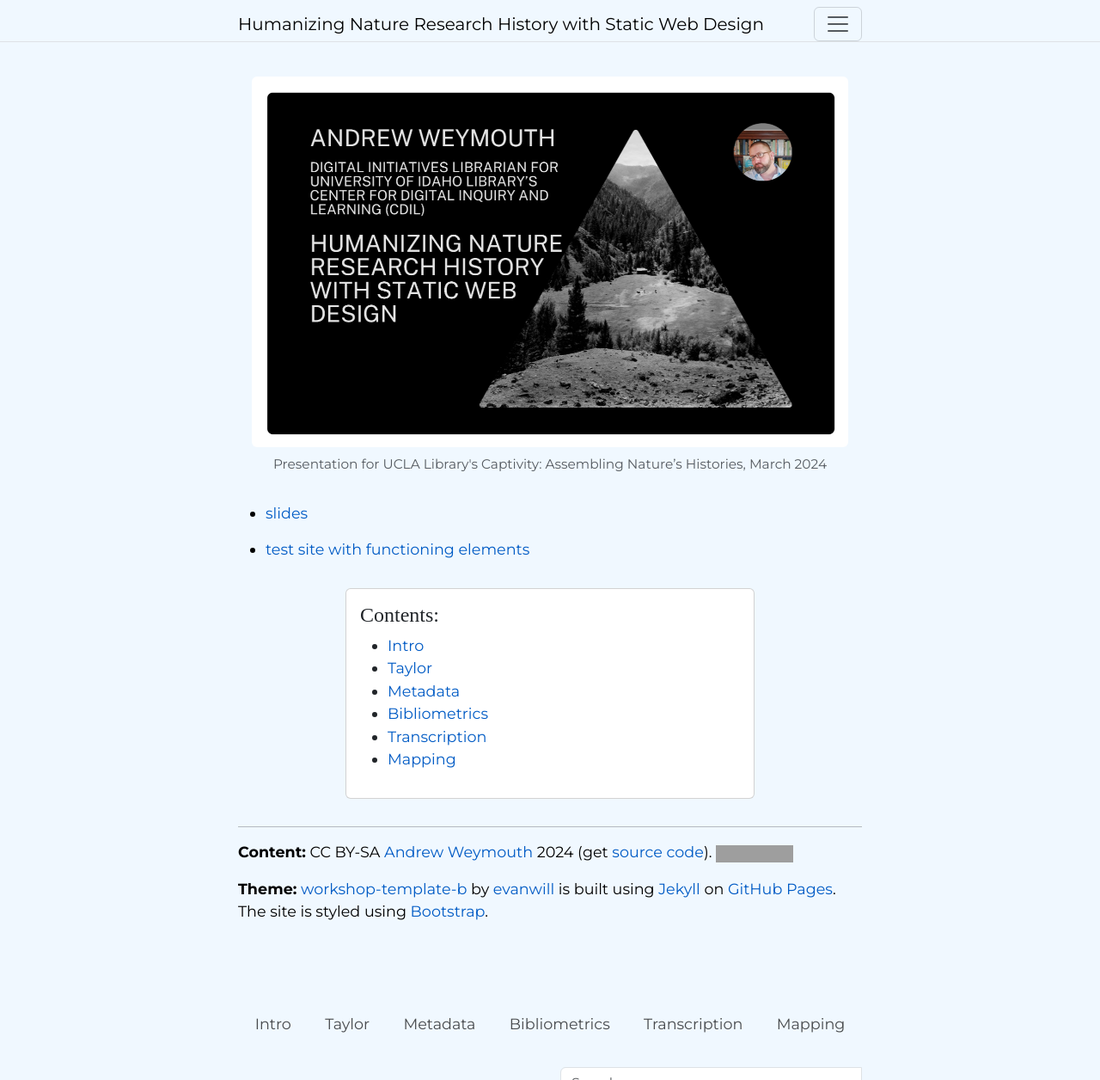
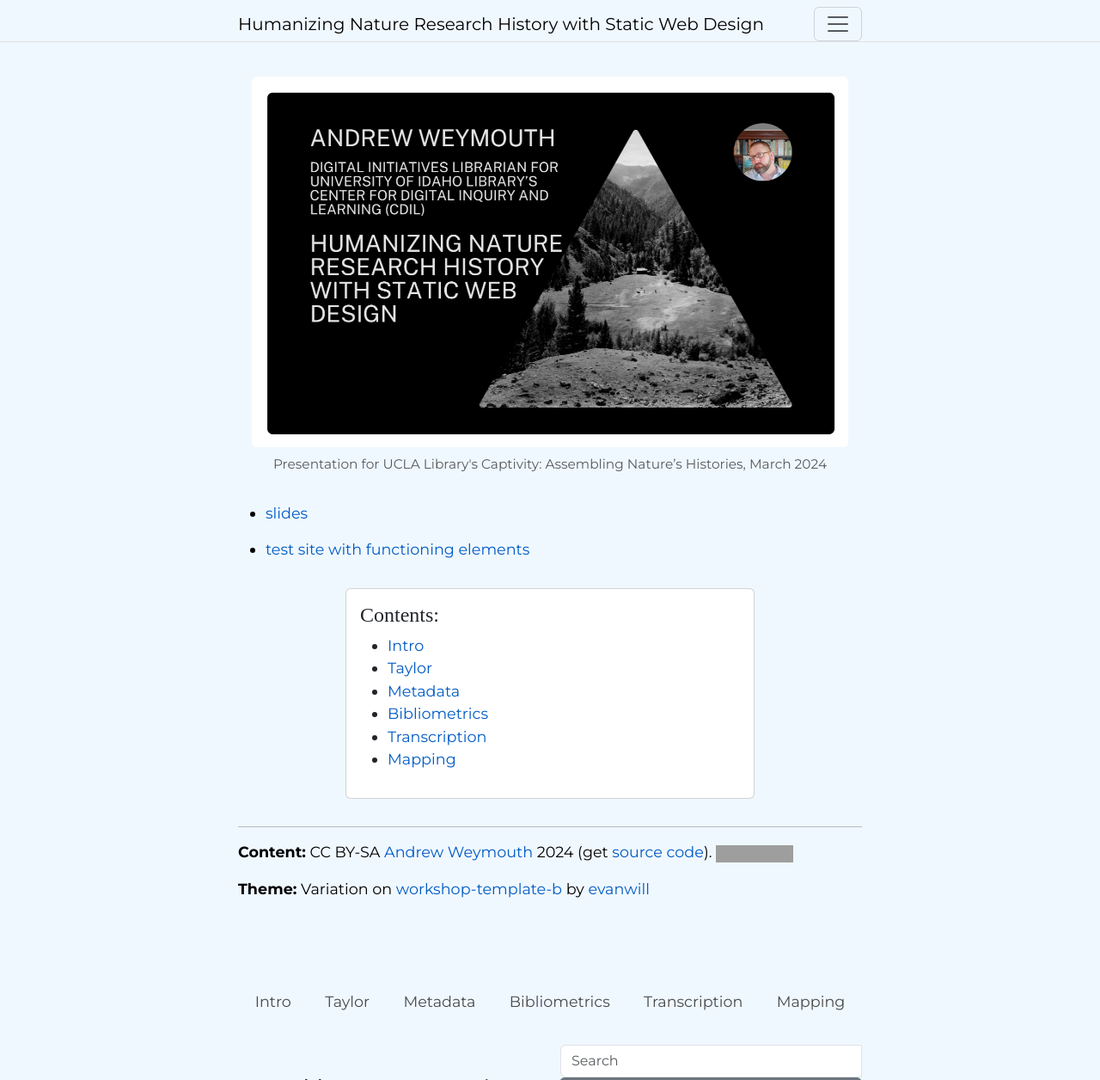
Before and after one commit to aweymo-ui/humanizing, a Jekyll site: the page built from index.md, in a window 1280 px wide, cut to the strip 0-1256 px from the top of the page. Shown: the whole strip at 86% size. Built offline with Jekyll 4.4.1, drawn with Linux system fonts in a browser that asks for light colours; some web fonts are replaced; grey boxes are pictures that could not be loaded.

Commit message:
Variation

```diff
--- a/_includes/template/credits.html
+++ b/_includes/template/credits.html
@@ -1,2 +1,2 @@
 <p><strong>Content:</strong> CC BY-SA {% if site.github_username %}<a href="https://github.com/{{ site.github_username }}">{{ site.author }}</a>{% else %}{{ site.author }}{% endif %} {{ site.pub_year}} (get <a href="{{ site.source-code }}" target="_blank" rel="noopener">source code</a>). <a href="http://creativecommons.org/licenses/by-sa/4.0/" rel="license"><img src="https://i.creativecommons.org/l/by-sa/4.0/88x31.png" alt="Creative Commons License" /></a></p>
-<p><strong>Theme:</strong> <a href="https://github.com/evanwill/workshop-template-b" target="_blank" rel="noopener">workshop-template-b</a> by <a href="https://github.com/evanwill/" target="_blank" rel="noopener">evanwill</a> is built using <a href="https://jekyllrb.com/" target="_blank" rel="noopener">Jekyll</a> on <a href="https://pages.github.com/" target="_blank" rel="noopener">GitHub Pages</a>. The site is styled using <a href="https://getbootstrap.com/" target="_blank" rel="noopener">Bootstrap</a>.</p>
+<p><strong>Theme:</strong> Variation on <a href="https://github.com/evanwill/workshop-template-b" target="_blank" rel="noopener">workshop-template-b</a> by <a href="https://github.com/evanwill/" target="_blank" rel="noopener">evanwill</a></p>
```
